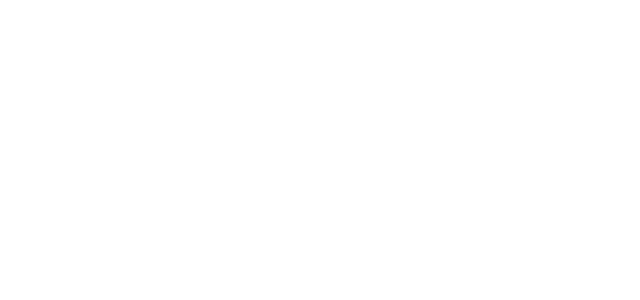
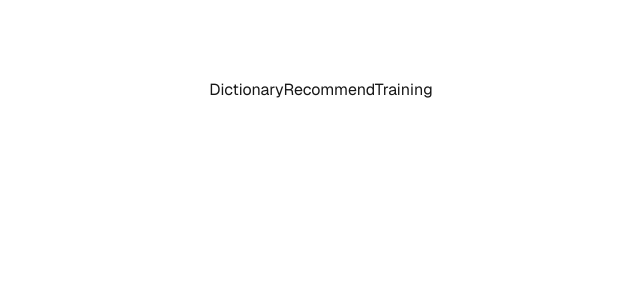
Before and after one commit to pawelek7k/VocabBuilder, a Next.js app: page / in a window 1280 px wide. Shown: the top 300 px of the page, without its empty margins (319-959 px from the left). Built offline with nearby package versions, Linux system fonts and the light colour scheme.

Commit message:
add nav links

```diff
--- a/app/components/Header.tsx
+++ b/app/components/Header.tsx
@@ -1,3 +1,14 @@
+import { NavLink, navLinks } from "../constants/navLinks";
+import { LinkComponent as Link } from "./Link";
+
 export const Header = () => {
-  return <header></header>;
+  return (
+    <header>
+      {navLinks.map(({ to, label }: NavLink) => (
+        <Link key={label} to={to}>
+          {label}
+        </Link>
+      ))}
+    </header>
+  );
 };
--- /dev/null
+++ b/app/constants/navLinks.ts
@@ -0,0 +1,10 @@
+export type NavLink = {
+    to: string;
+    label: string;
+}
+
+export const navLinks: NavLink[] = [
+    { to: "/dictionary", label: "Dictionary" },
+    { to: "/dictionary", label: "Recommend" },
+    { to: "/dictionary", label: "Training" },
+];
```
